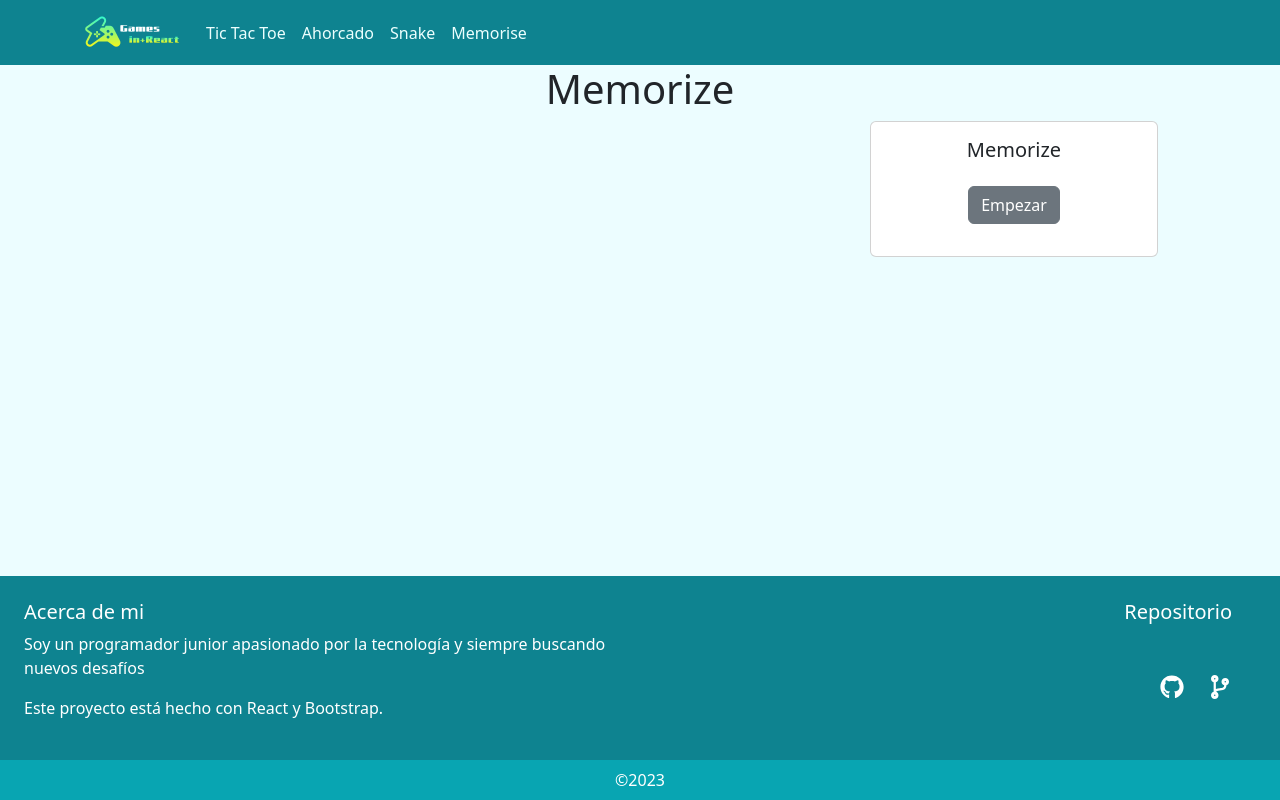
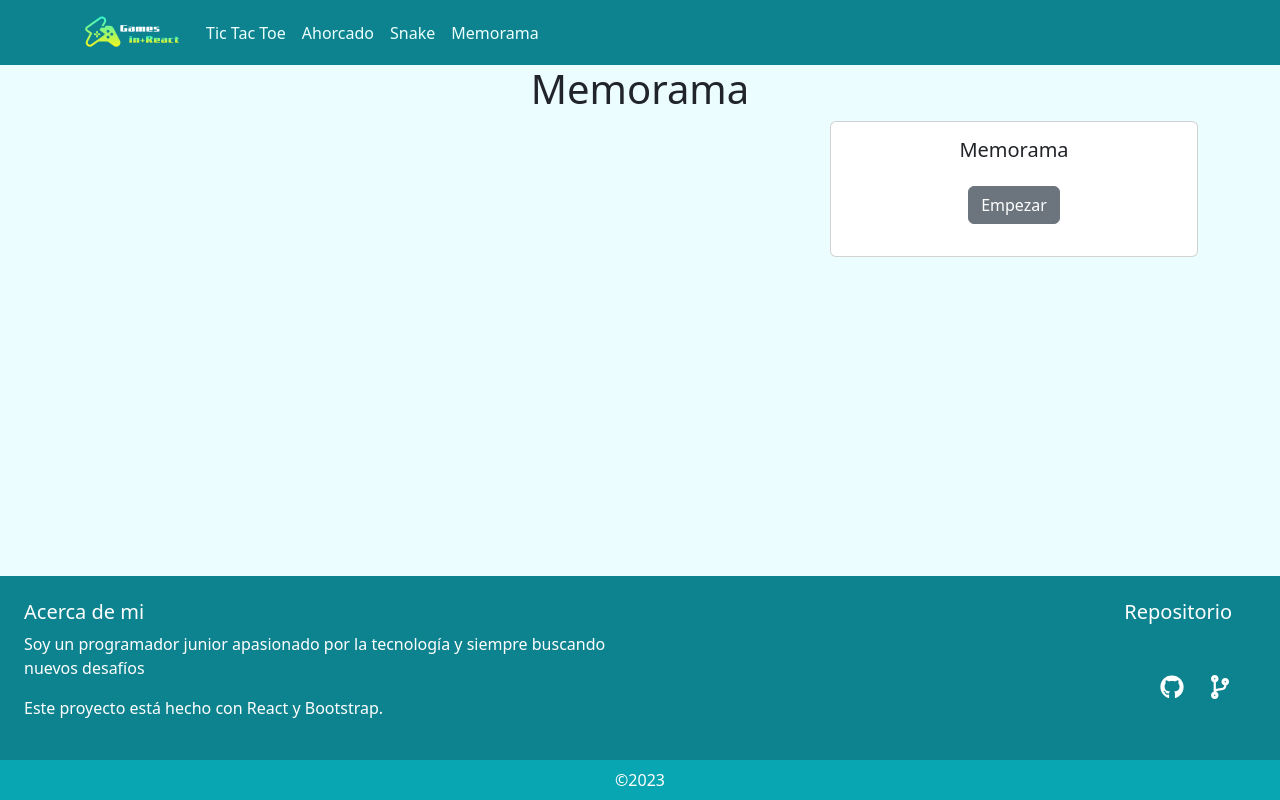
Before and after one commit to Jhered-Armus/juegos-en-react, a React (Vite) app: page /memorise in a window 1280 px wide. Built offline with nearby package versions, Linux system fonts and the light colour scheme.

Commit message:
change: cambios logicos en el juego de memorama

```diff
--- a/index.html
+++ b/index.html
@@ -2,7 +2,7 @@
 <html lang="en">
   <head>
     <meta charset="UTF-8" />
-    <link rel="icon" type="image/svg+xml" href="/public/assets/logo.png" />
+    <link rel="icon"  href="/public/assets/logo.png" />
     <meta name="viewport" content="width=device-width, initial-scale=1.0" />
     <title>Games in React</title>
   </head>
--- a/public/components/Navigation.jsx
+++ b/public/components/Navigation.jsx
@@ -16,7 +16,7 @@ export function Navega () {
             <Nav.Link style={{ color: FOURTH_COLOR }} href='tic-tac-toe'>Tic Tac Toe</Nav.Link>
             <Nav.Link style={{ color: FOURTH_COLOR }} href='ahorcado'>Ahorcado</Nav.Link>
             <Nav.Link style={{ color: FOURTH_COLOR }} href='snake'>Snake</Nav.Link>
-            <Nav.Link style={{ color: FOURTH_COLOR }} href='memorise'>Memorise</Nav.Link>
+            <Nav.Link style={{ color: FOURTH_COLOR }} href='memorise'>Memorama</Nav.Link>
           </Nav>
         </Navbar.Collapse>
       </Container>
--- a/public/components/memorise/GridMemorize.jsx
+++ b/public/components/memorise/GridMemorize.jsx
@@ -1,7 +1,7 @@
 import React, { useEffect, useState } from 'react'
 import { Alert, Button, Card, Col, Container, Row } from 'react-bootstrap'
 
-export function GridMemorize ({ cards, setScore, score, setTime, time, pause }) {
+export function GridMemorize ({ cards, setScore, score, setTime, time, pause, setDisableButton, setPause }) {
   const [flipped, setFlipped] = useState([])
   const [isFlipped, setIsFlepped] = useState([])
   const [isWinner, setIsWinner] = useState(false)
@@ -47,9 +47,12 @@ export function GridMemorize ({ cards, setScore, score, setTime, time, pause })
   useEffect(() => {
     winner()
   }, [score])
+
   function winner () {
     if (score === cards.length / 2) {
       setIsWinner(true)
+      setDisableButton(true)
+      setPause(true)
     }
   }
   return (
@@ -57,7 +60,7 @@ export function GridMemorize ({ cards, setScore, score, setTime, time, pause })
       <Row>
         {cards.map((card) => (
           <Col key={card.id} className='col-3'>
-            <Card onClick={() => !pause && !isOver && handlerClickCard(card)} style={{ textAlign: 'center' }}>
+            <Card onClick={() => !pause && !isOver && !isWinner && handlerClickCard(card)} style={{ textAlign: 'center' }}>
               <Card.Body>{card.isFlipped ? card.value : '?'}</Card.Body>
             </Card>
           </Col>
--- a/public/pages/GameMemorize.jsx
+++ b/public/pages/GameMemorize.jsx
@@ -13,6 +13,7 @@ export function GameMemorize () {
   const [time, setTime] = useState(15)
   const timerRef = useRef(null)
   const [pause, setPause] = useState(false)
+  const [diasableBUtton, setDisableButton] = useState(false)
 
   useEffect(() => {
     suffleCards(generateCard(boardSize))
@@ -68,13 +69,14 @@ export function GameMemorize () {
   function reshuffle () {
     suffleCards()
     setScore(0)
+    setDisableButton(false)
     if (boardSize === 8) setTime(15)
     if (boardSize === 16) setTime(30)
     if (boardSize === 32) setTime(40)
   }
   return (
     <Container className='flex-grow-1'>
-      <h1 style={{ textAlign: 'center' }}>Memorize</h1>
+      <h1 style={{ textAlign: 'center' }}>Memorama</h1>
       <Row>
         <Container className='d-flex row-2 gap-1 justify-content-center flex-wrap'>
           <Col md={8}>
@@ -83,25 +85,28 @@ export function GameMemorize () {
                   cards={cards} setScore={setScore}
                   score={score} setTime={setTime}
                   time={time} pause={pause}
+                  setDisableButton={setDisableButton}
+                  setPause={setPause}
                  />)
               : null}
           </Col>
           <Col className='d-flex justify-content-center'>
-            <Card className='text-center' style={{ width: '18rem', maxHeight: '280PX' }}>
+            <Card className='text-center' style={{ width: '100%', maxHeight: '300PX' }}>
               <Card.Body>
-                <Card.Title>Memorize</Card.Title>
+                <Card.Title>Memorama</Card.Title>
                 <Card.Body>
                   {play
                     ? (
                       <div className=' d-flex row-2 gap-1 justify-content-center'>
                         <CustomButton
+                          disabled={diasableBUtton}
                           onClick={handlerPause}
                           icon={pause ? imgButton.pause : imgButton.play}
                           variant='secondary'
                         >
                           {pause ? 'Continuar' : 'Pausar'}
                         </CustomButton>
-                        <Button onClick={() => reshuffle(8)} variant='secondary'>
+                        <Button onClick={() => reshuffle()} variant='secondary'>
                           Volver a barajar
                         </Button>
                       </div>
```
